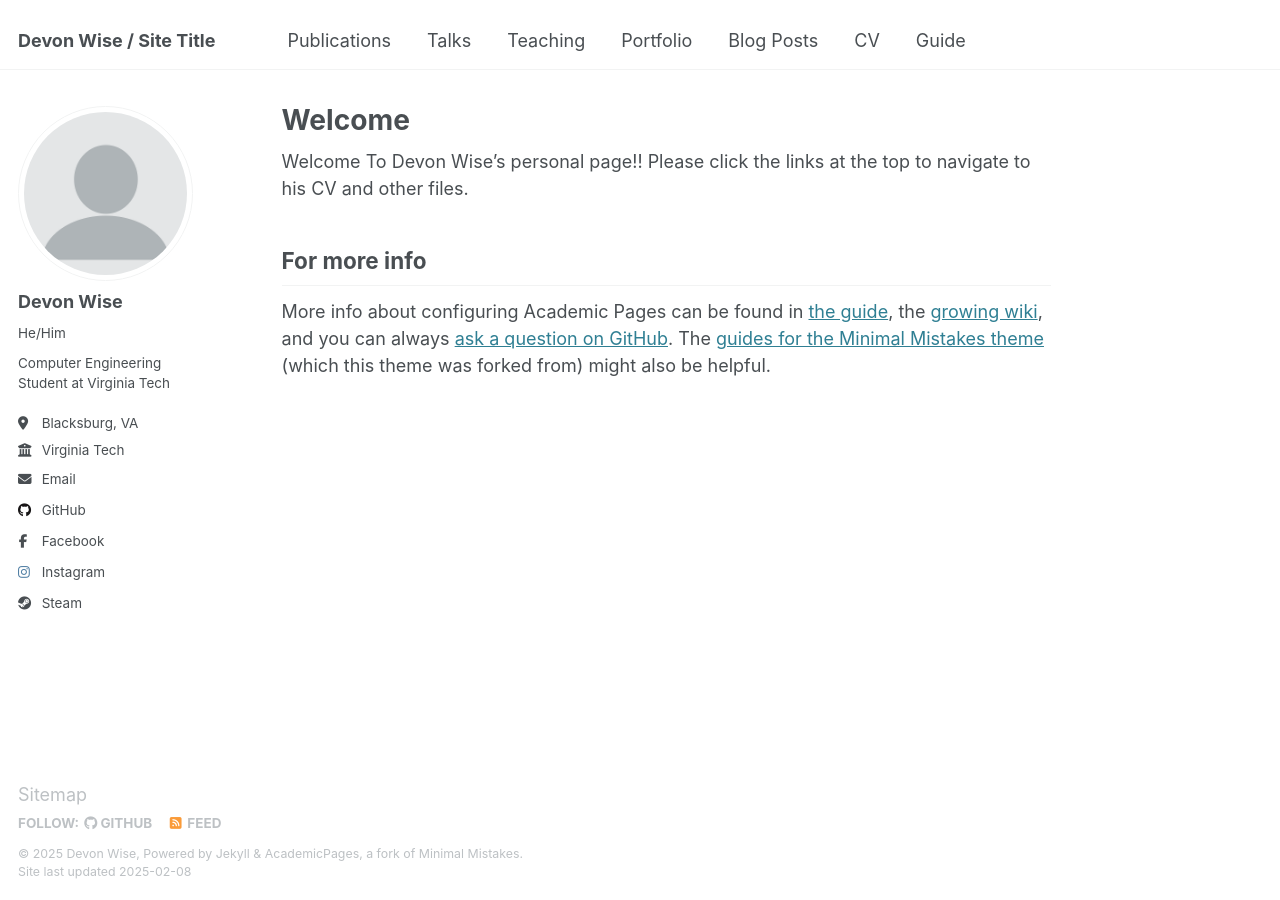
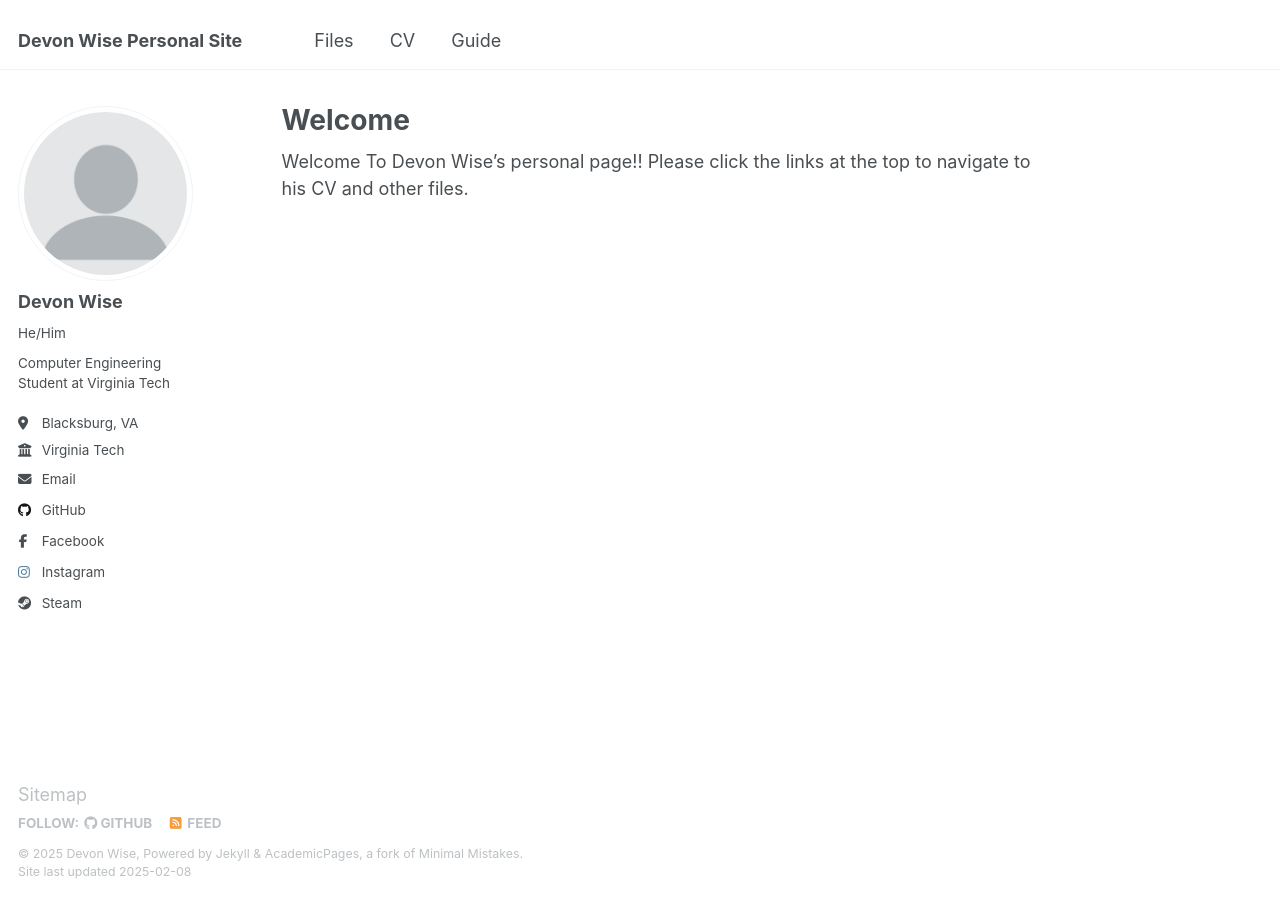
Before and after one commit to devonwise/devonwise.github.io, a Jekyll site: the page built from _pages/about.md, in a window 1280 px wide. Built offline with Jekyll 4.4.1, drawn with Linux system fonts in a browser that asks for light colours.

Commit message:
Trying to get rid of generic data #2

```diff
--- a/_config.yml
+++ b/_config.yml
@@ -9,7 +9,7 @@
 # Basic Site Settings
 locale                   : "en-US"
 site_theme               : "default"
-title                    : "Devon Wise / Site Title"
+title                    : "Devon Wise Personal Site"
 title_separator          : "-"
 name                     : &name "Devon Wise"
 description              : &description "personal description"
@@ -274,14 +274,14 @@ defaults:
       author_profile: true
       share: true
       comment: true
-  # _talks
-  - scope:
-      path: ""
-      type: talks
-    values:
-      layout: talk
-      author_profile: true
-      share: true
+  # # _talks
+  # - scope:
+  #     path: ""
+  #     type: talks
+  #   values:
+  #     layout: talk
+  #     author_profile: true
+  #     share: true
 
 
 # Sass/SCSS
--- a/_data/navigation.yml
+++ b/_data/navigation.yml
@@ -5,20 +5,8 @@
 # prevent it from being included in the site.
 
 main:
-  - title: "Publications"
-    url: /publications/
-
-  - title: "Talks"
-    url: /talks/
-
-  - title: "Teaching"
-    url: /teaching/
-
-  - title: "Portfolio"
-    url: /portfolio/
-
-  - title: "Blog Posts"
-    url: /year-archive/
+  - title: "Files"
+    url: /files/
 
   - title: "CV"
     url: /cv/
--- a/_pages/about.md
+++ b/_pages/about.md
@@ -8,7 +8,3 @@ redirect_from:
 ---
 
 Welcome To Devon Wise's personal page!! Please click the links at the top to navigate to his CV and other files.
-
-For more info
-------
-More info about configuring Academic Pages can be found in [the guide](https://academicpages.github.io/markdown/), the [growing wiki](https://github.com/academicpages/academicpages.github.io/wiki), and you can always [ask a question on GitHub](https://github.com/academicpages/academicpages.github.io/discussions). The [guides for the Minimal Mistakes theme](https://mmistakes.github.io/minimal-mistakes/docs/configuration/) (which this theme was forked from) might also be helpful.
```
